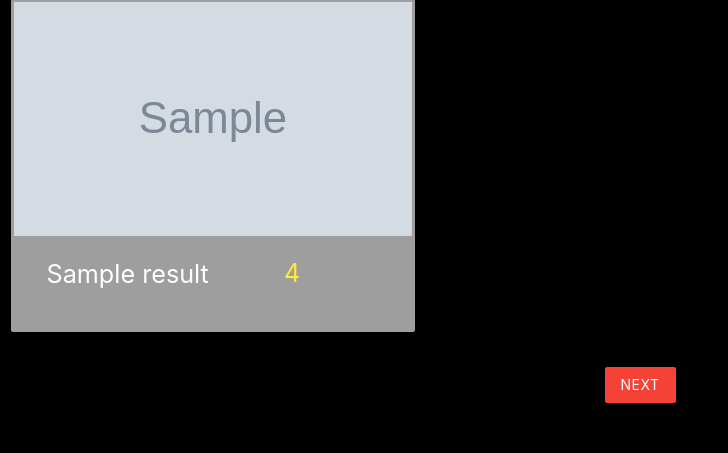
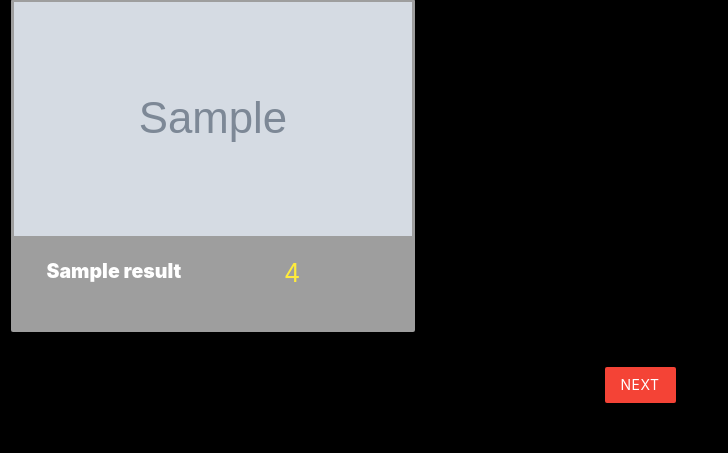
Before and after one commit to isbrakha/goodgamegaming, a Django app: page /games/ in a window 1280 px wide. Shown: the part 73-526 px from the top of the page, without its empty margins (0-728 px from the left). Run offline with Django 4.2, Linux system fonts and the light colour scheme; tables that the repository leaves empty hold one stand-in row (values such as "Sample post"); grey boxes marked "Sample" are stand-in pictures; a database or web service that is not in the repository returns one stand-in record (values such as "Sample title"); data that the repository does not hold is empty; some libraries are stand-ins or nearby versions.

Commit message:
game name font sized fix

```diff
--- a/goodgamegaming/settings.py
+++ b/goodgamegaming/settings.py
@@ -124,5 +124,5 @@
 DEFAULT_AUTO_FIELD = "django.db.models.BigAutoField"
 
 # Django Deployment on Heroku
-import django_on_heroku
-django_on_heroku.settings(locals())
+# import django_on_heroku
+# django_on_heroku.settings(locals())
--- a/main_app/static/css/style.css
+++ b/main_app/static/css/style.css
@@ -61,3 +61,9 @@
   margin: 0 2vmin;
 
 }
+
+.game-name{
+  font-size: 130%;
+  font-weight: 900;
+  overflow: hidden;
+}
--- a/main_app/templates/games/index.html
+++ b/main_app/templates/games/index.html
@@ -10,7 +10,7 @@
           </div>
           <div class="card-content">
             <div class="col s8">
-              <h2 class="white-text flow-text" style="margin-top: -.1rem ;">{{ game.name }}</h2>
+              <h2 class="game-name white-text flow-text" style="margin-top: -.1rem ;">{{ game.name }}</h2>
             </div>
             <div class="col s4">
               <h2 class="yellow-text flow-text" style="margin-top: -.2rem;">{{ game.rating }}</h2>
```
